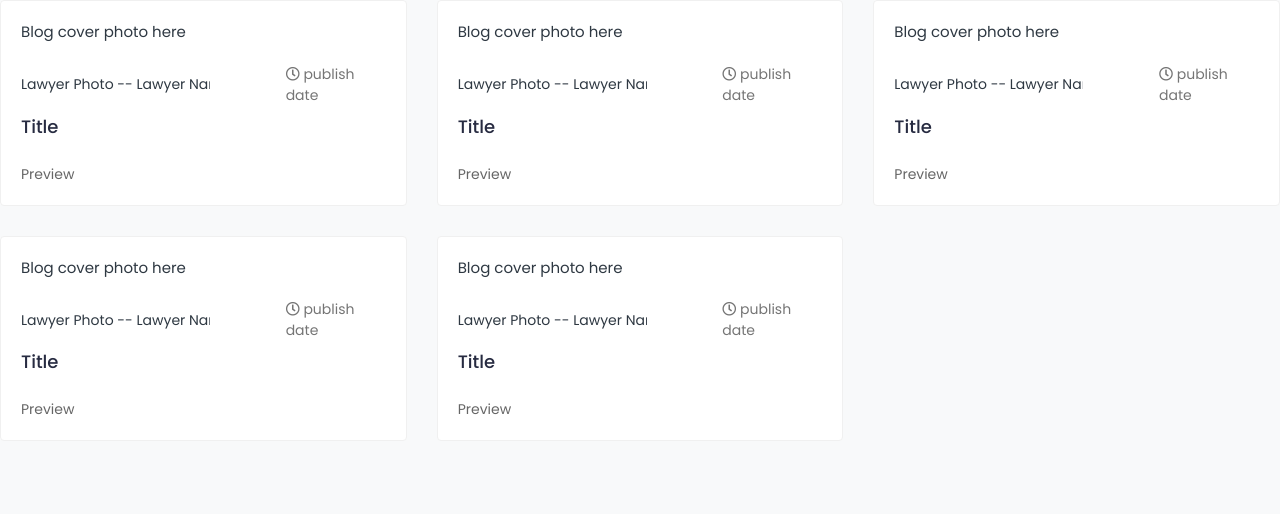
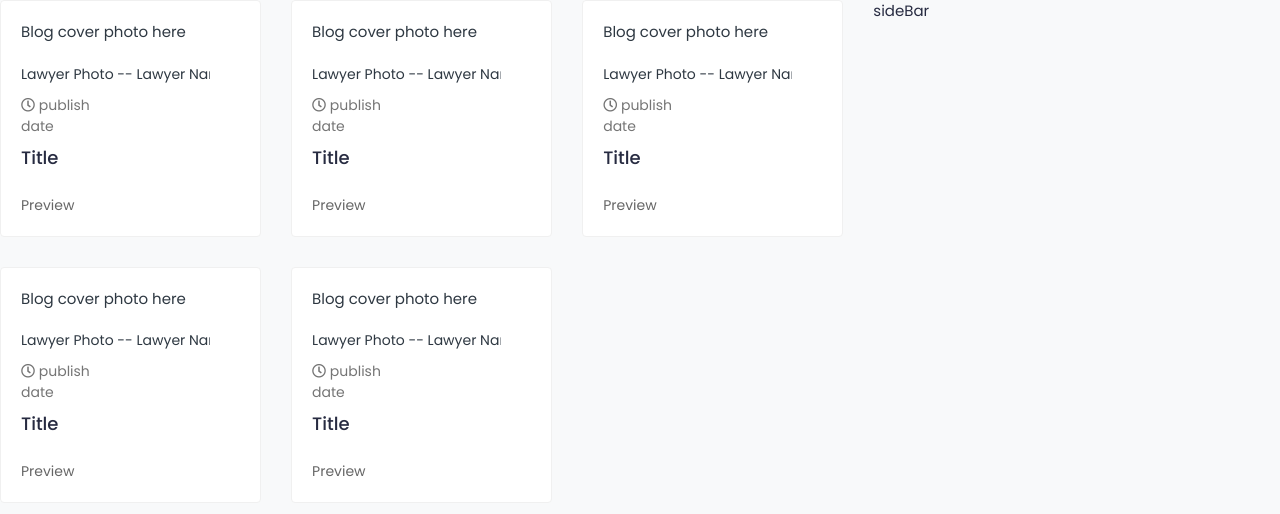
Before and after one commit to a4w/ruslan-legal-service, a React (Create React App) app in the folder frontend/legal-service-app/: page /blogs in a window 1280 px wide. Shown: the top 514 px of the page. Built offline with nearby package versions, Linux system fonts and the light colour scheme.

Commit message:
Side Bar Div added

```diff
--- a/frontend/legal-service-app/src/Blogs.js
+++ b/frontend/legal-service-app/src/Blogs.js
@@ -19,7 +19,16 @@ const Blogs = () => {
             id: "5",
         },
     ];
-    return <BlogList blogs={blogs} />;
+    return (
+        <div className="row">
+            <div className="col-lg-8 col-md-12">
+                <BlogList blogs={blogs} />
+            </div>
+            <div className="col-lg-4 col-md-12 sidebar-right theiaStickySidebar">
+                sideBar
+            </div>
+        </div>
+    );
 };
 
 export default Blogs;
```
